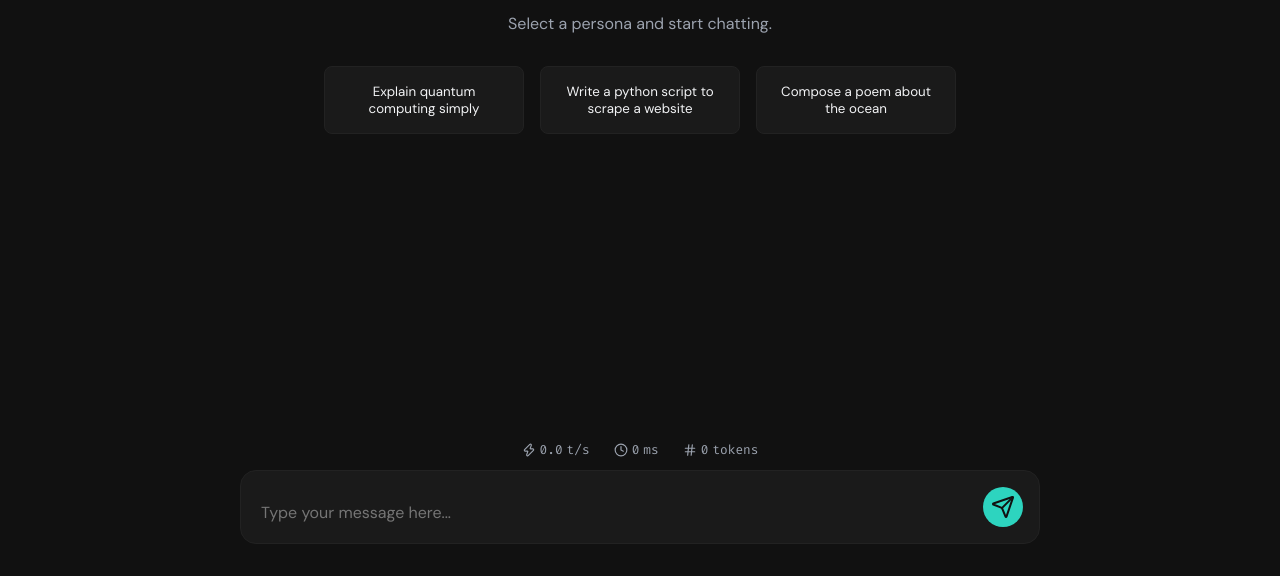
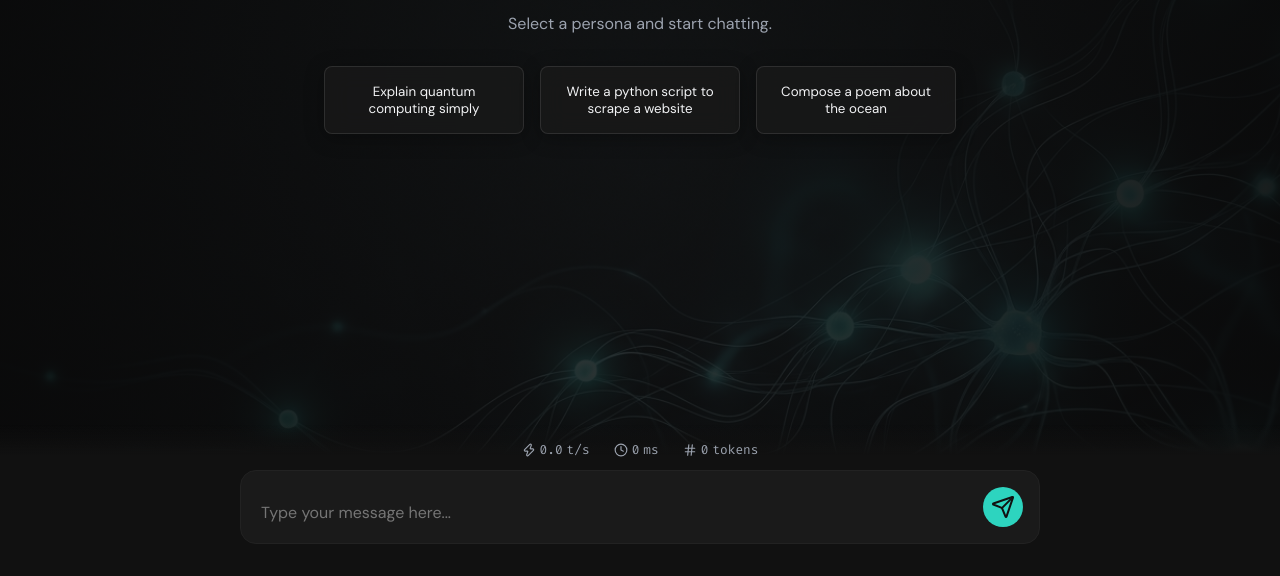
Before and after one commit to bishalnium/-EchoMind-, a plain HTML site: page index.html in a window 1280 px wide. Shown: the part 224-800 px from the top of the page. Drawn offline with nearby package versions, Linux system fonts and the light colour scheme.

Commit message:
feat: upgrade to Echo Mind with streaming Qwen 3.8 27B and AI neural background

```diff
--- a/styles.css
+++ b/styles.css
@@ -34,6 +34,11 @@
 body {
     font-family: var(--font-body);
     background-color: var(--bg-color);
+    background-image: radial-gradient(circle at 50% 50%, rgba(17, 17, 17, 0.82), rgba(10, 10, 10, 0.94)), url('bg.jpg');
+    background-size: cover;
+    background-position: center;
+    background-repeat: no-repeat;
+    background-attachment: fixed;
     color: var(--text-primary);
     height: 100vh;
     display: flex;
@@ -167,8 +172,9 @@ body {
 }
 
 .starter-card {
-    background-color: var(--card-bg);
-    border: 1px solid var(--border-color);
+    background-color: rgba(26, 26, 26, 0.75);
+    backdrop-filter: blur(12px);
+    border: 1px solid rgba(255, 255, 255, 0.1);
     color: var(--text-primary);
     padding: 1rem;
     border-radius: 8px;
@@ -176,6 +182,7 @@ body {
     font-family: var(--font-body);
     transition: all 0.2s;
     max-width: 200px;
+    box-shadow: 0 4px 20px rgba(0, 0, 0, 0.3);
 }
 
 .starter-card:hover {
```
Also changed, not shown: bg.jpg (added).
